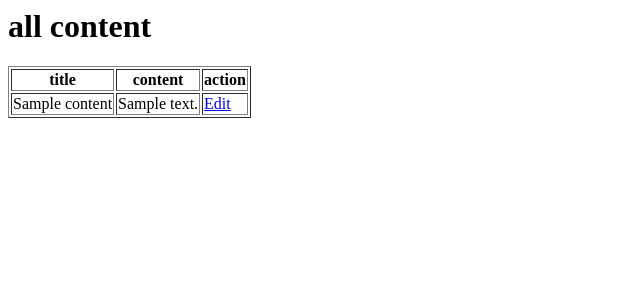
After one commit to xungnguyen/basiccrud, a PHP site: page /admin/all_content.php in a window 1280 px wide. The commit adds this page. Shown: the top 300 px of the page, without its empty margins (0-640 px from the left). Run offline with PHP 8.4, Linux system fonts and the light colour scheme; tables that the repository leaves empty or names only in its code hold one stand-in row (values such as "Sample post").

Commit message:
extract content from db by id

```diff
--- /dev/null
+++ b/admin/all_content.php
@@ -0,0 +1,29 @@
+<?php
+include('../db.php');
+
+ ?>
+
+<h1>all content</h1>
+
+<table border="1">
+  <tr>
+    <th>title</th>
+    <th>content</th>
+    <th>action</th>
+  </tr>
+
+
+<?php
+  $sql= "SELECT * FROM `content`"; //sql statement
+  $query = mysqli_query($con, $sql); //sql query
+  //$result = mysqli_fetch_assoc($query); //sql result
+
+  while( $row = mysqli_fetch_assoc($query)){
+?>
+  <tr>
+    <td><?php echo $row['title']; ?></td>
+    <td><?php echo $row['text']; ?></td>
+    <td><a href="edit_content.php?id=<?php echo $row['id']; ?>">Edit</a></td>
+  </tr>
+<?php } ?>
+</table>
```
Also changed, not shown: admin/edit_content.php (added, +26 -0 lines), admin/index.php (+1 -22 lines), admin/insert_into_db.php (added, +22 -0 lines).
